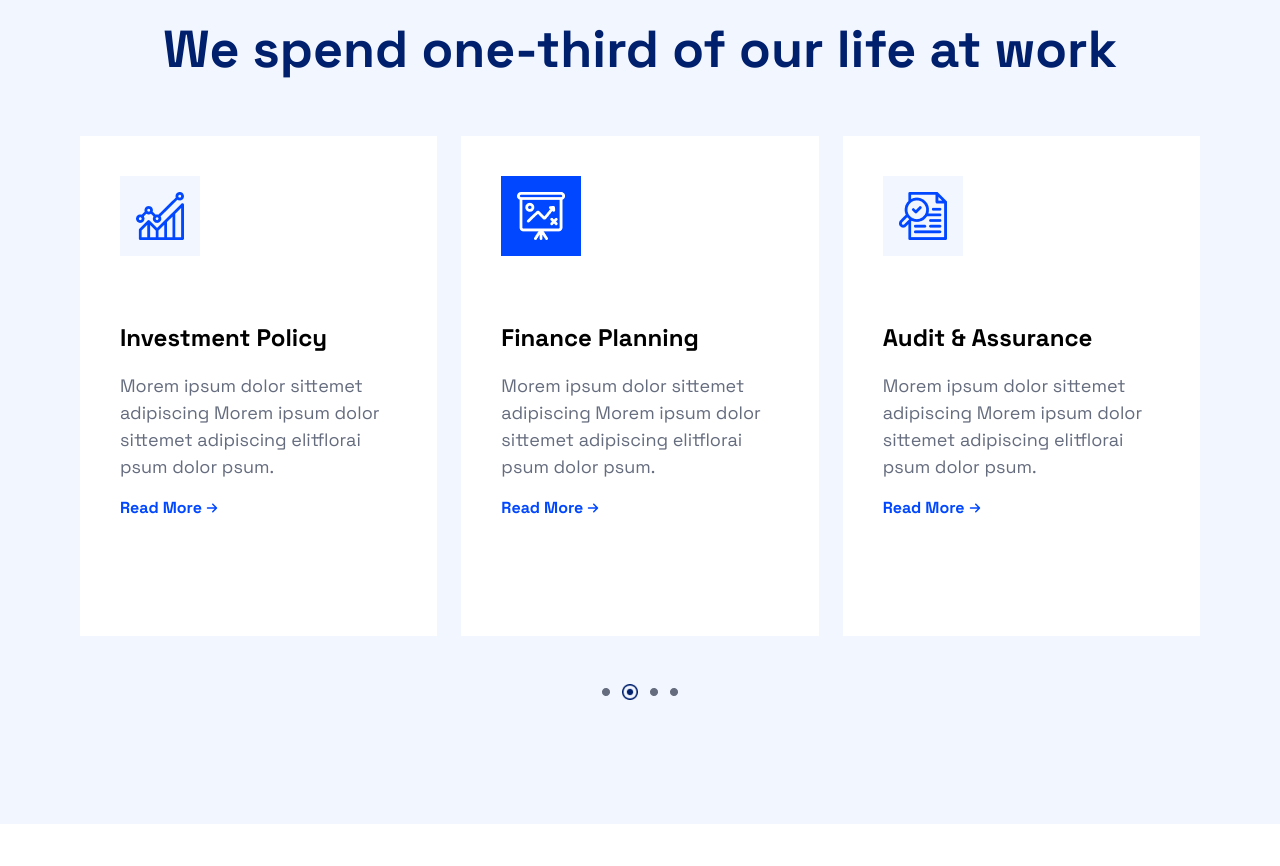
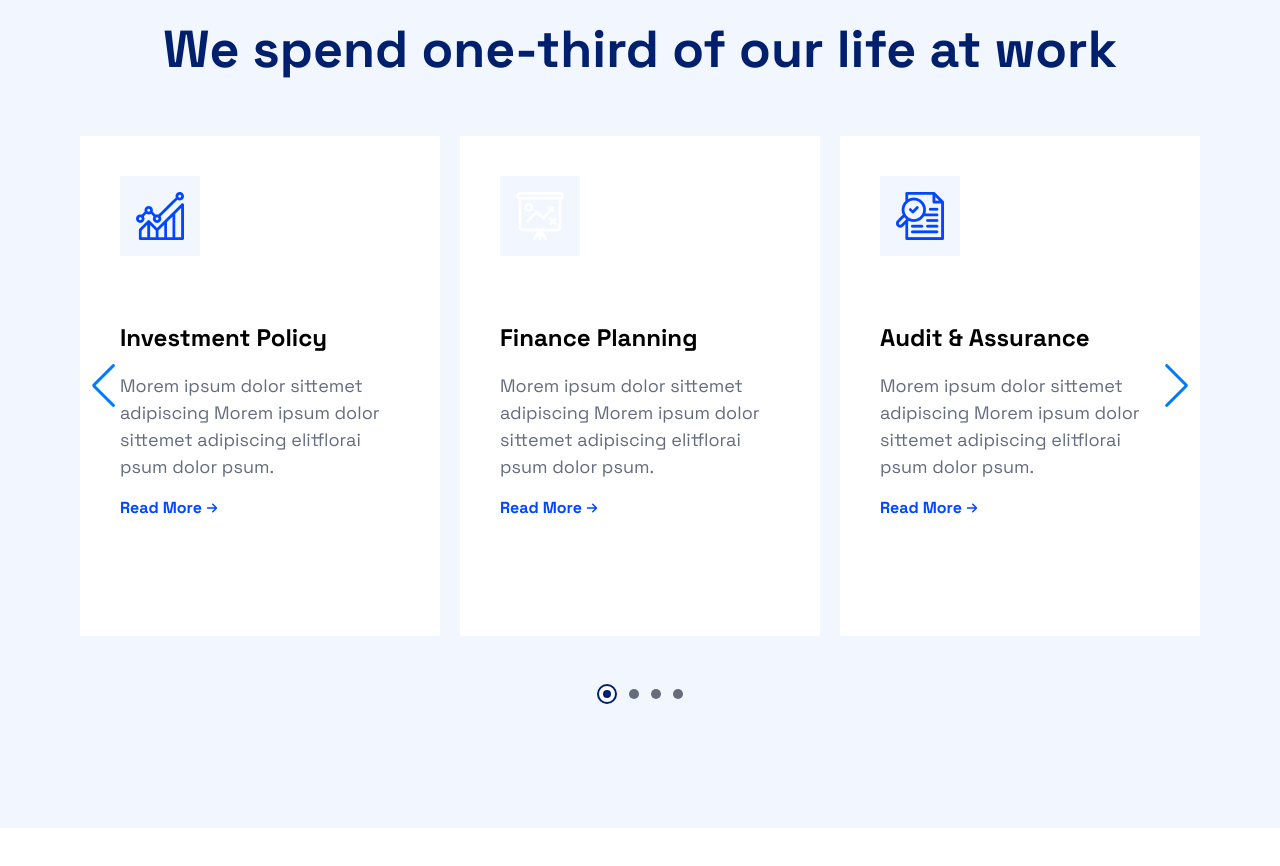
Before and after one commit to HunterMahmud/Softronixs-task, a React (Vite) app: page / in a window 1280 px wide. Shown: the part 2840-3706 px from the top of the page. Built offline with nearby package versions, Linux system fonts and the light colour scheme.

Commit message:
add: pagination slider in workpolicy section

```diff
--- a/package.json
+++ b/package.json
@@ -12,7 +12,8 @@
   "dependencies": {
     "react": "^18.3.1",
     "react-dom": "^18.3.1",
-    "react-icons": "^5.3.0"
+    "react-icons": "^5.3.0",
+    "swiper": "^11.1.15"
   },
   "devDependencies": {
     "@eslint/js": "^9.13.0",
--- a/src/components/WorkPolicy.jsx
+++ b/src/components/WorkPolicy.jsx
@@ -1,27 +1,102 @@
-import React from 'react';
+import React from "react";
+import { Swiper, SwiperSlide } from "swiper/react";
+import { Navigation, Pagination } from "swiper/modules";
 import { FaArrowRight } from "react-icons/fa6";
+import "swiper/css";
+import "swiper/css/navigation";
+import "swiper/css/pagination";
 
 const WorkPolicy = () => {
+  const slides = [
+    {
+      title: "Investment Policy",
+      description:
+        "Morem ipsum dolor sittemet adipiscing Morem ipsum dolor sittemet adipiscing elitflorai psum dolor psum.",
+      icon: "/icon-policy.png",
+    },
+    {
+      title: "Finance Planning",
+      description:
+        "Morem ipsum dolor sittemet adipiscing Morem ipsum dolor sittemet adipiscing elitflorai psum dolor psum.",
+      icon: "/icon-planning.png",
+    },
+    {
+      title: "Audit & Assurance",
+      description:
+        "Morem ipsum dolor sittemet adipiscing Morem ipsum dolor sittemet adipiscing elitflorai psum dolor psum.",
+      icon: "/icon-auditing.png",
+    },
+    {
+      title: "Tax Consulting",
+      description:
+        "Morem ipsum dolor sittemet adipiscing Morem ipsum dolor sittemet adipiscing elitflorai psum dolor psum.",
+      icon: "/icon-policy.png",
+    },
+  ];
+
   return (
-        <div className='bg-[#F2F6FF] font-Grotesk px-2 md:px-5 lg:px-16 xl:px-20 2xl:px-32'>
-            <div className='py-[80px] md:py-[124px] mx-auto space-y-12'>
-                <div className='flex justify-center items-center'>
-                    <h1 className='text-center text-[30px] lg:text-[52px] text-[#00206D] font-bold'>We spend one-third of our life at work</h1>
+    <div className="bg-[#F2F6FF] font-Grotesk px-2 md:px-5 lg:px-16 xl:px-20 2xl:px-32">
+      <div className="py-[80px] md:py-[124px] mx-auto space-y-12">
+        <div className="flex justify-center items-center">
+          <h1 className="text-center text-[30px] lg:text-[52px] text-[#00206D] font-bold">
+            We spend one-third of our life at work
+          </h1>
         </div>
-                <div className='flex items-center gap-6'>
-                    <div className='p-10 bg-white space-y-16 hidden h-[500px] md:h-[550px] lg:h-[500px] md:block  mx-auto'>
-                        <div className='flex items-center justify-center w-20 h-20 bg-[#F2F6FF]'>
-                            <img className='w-12 h-12' src="/icon-policy.png" alt="" />
+        <Swiper
+          slidesPerView={1}
+          spaceBetween={20}
+          loop={true}
+          pagination={{
+            clickable: true,
+            el: ".custom-pagination",
+            bulletClass: "custom-pagination-bullet",
+            bulletActiveClass: "custom-pagination-bullet-active",
+          }}
+          navigation={true}
+          breakpoints={{
+            768: {
+              slidesPerView: 2,
+            },
+            1024: {
+              slidesPerView: 3,
+            },
+          }}
+          modules={[Navigation, Pagination]}
+        >
+          {slides.map((slide, index) => (
+            <SwiperSlide key={index}>
+              <div className="p-10 bg-white space-y-16 mx-auto h-[500px] md:h-[550px] lg:h-[500px]">
+                <div className="flex items-center justify-center w-20 h-20 bg-[#F2F6FF]">
+                  <img className="w-12 h-12" src={slide.icon} alt="" />
                 </div>
-                        <div className='space-y-4'>
-                            <h4 className='text-[24px] font-bold'>Investment Policy</h4>
-                            <p className='text-[18px] text-[#656C7E]'>Morem ipsum dolor sittemet adipiscing Morem ipsum dolor sittemet adipiscing elitflorai psum dolor psum.</p>
-                            <div className='flex items-center gap-1 text-[#0147FF]'>
-                                <button className=' font-bold '>Read More</button>
-                                <FaArrowRight className='w-3 h-3 font-normal' />
+                <div className="space-y-4">
+                  <h4 className="text-[24px] font-bold">{slide.title}</h4>
+                  <p className="text-[18px] text-[#656C7E]">
+                    {slide.description}
+                  </p>
+                  <div className="flex items-center gap-1 text-[#0147FF]">
+                    <button className="font-bold">Read More</button>
+                    <FaArrowRight className="w-3 h-3 font-normal" />
                   </div>
                 </div>
               </div>
+            </SwiperSlide>
+          ))}
+        </Swiper>
+        <div className="custom-pagination flex justify-center items-center gap-3"></div>
+      </div>
+    </div>
+  );
+};
+
+export default WorkPolicy;
+
+
+
+
+
+/*
+
 <div className='p-10 bg-white space-y-16 h-[500px] md:h-[550px] lg:h-[500px] max-w-[400px] md:max-w-full mx-auto'>
                         <div className='flex items-center justify-center w-20 h-20 bg-[#0147FF]'>
                             <img className='w-12 h-12' src="/icon-planning.png" alt="" />
@@ -48,16 +123,4 @@ const WorkPolicy = () => {
                             </div>
                         </div>
                     </div>
-                </div>
-                <div className='flex justify-center items-center gap-3'>
-                    <img className='w-2 h-2' src="/Ellipse.png" alt="" />
-                    <img className='w-4 h-4' src="/Ellipse1.png" alt="" />
-                    <img className='w-2 h-2' src="/Ellipse.png" alt="" />
-                    <img className='w-2 h-2' src="/Ellipse.png" alt="" />
-                </div>
-            </div>
-        </div>
-    );
-};
-
-export default WorkPolicy;
+*/
--- a/src/index.css
+++ b/src/index.css
@@ -4,6 +4,37 @@
 @tailwind components;
 @tailwind utilities;
 
-.custom-container {
-    width: 1296px;
+
+/* Small Solid Circle */
+.custom-pagination-bullet {
+    width: 10px;
+    height: 10px;
+    border-radius: 50%;
+    background-color: #656C7E;
 }
+
+.custom-pagination-bullet:hover{
+        cursor:pointer;
+}
+
+/* Outlined and Filled Circle */
+.custom-pagination-bullet-active {
+    width: 20px;
+    height: 20px;
+    border-radius: 50%;
+    background-color: #fff;
+    border: 2px solid #00206D;
+    position: relative;
+}
+
+.custom-pagination-bullet-active::after {
+    content: '';
+    position: absolute;
+    top: 50%;
+    left: 50%;
+    width: 8px;
+    height: 8px;
+    border-radius: 50%;
+    background-color: #00206D;
+    transform: translate(-50%, -50%);
+}
```
Also changed, not shown: 1 other file (tests, documents, lock files or other folders). Lines whose indentation alone changed are shown as unchanged.
